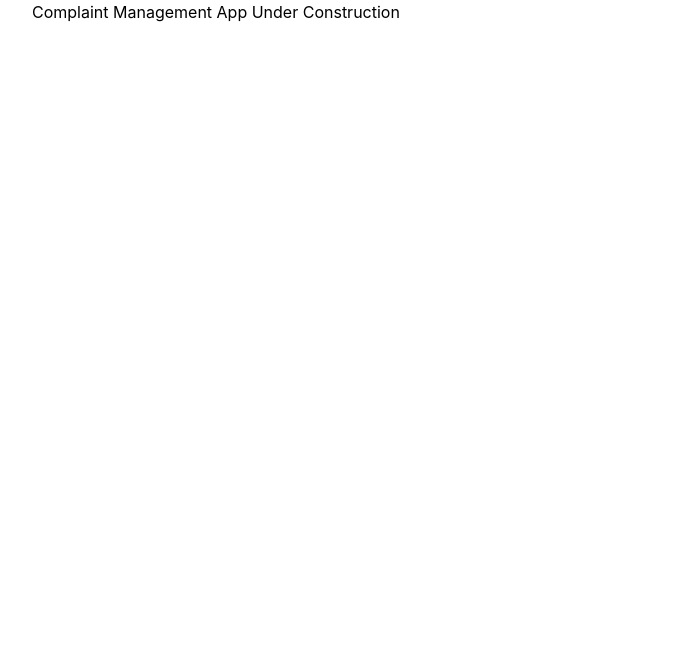
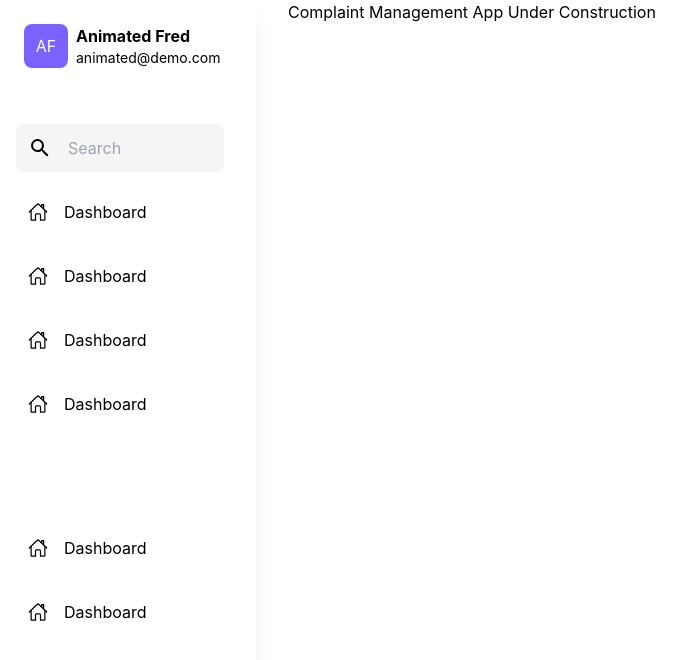
Before and after one commit to AjibolaDsol/complaint-management-system-next, a Next.js app: page / in a window 1280 px wide. Shown: the top 660 px of the page, without its empty margins (0-694 px from the left). Built offline with nearby package versions, Linux system fonts and the light colour scheme.

Commit message:
Added react icons and created mockup for sidebar

```diff
--- /dev/null
+++ b/components/Sidebar.js
@@ -0,0 +1,85 @@
+import {MdSearch, MdHome} from 'react-icons/md'
+import {IoHomeOutline} from 'react-icons/io5'
+import Link from 'next/link'
+
+
+
+function Sidebar() {
+    return (
+        <nav className='w-64 h-screen bg-white shadow-xl top-0 left-0 fixed z-10 overflow-x-hidden'>
+            <div className='h-fit'>
+                <div className=' mt-6 mx-6 mb-14 '>
+                    <div className='flex'>
+                        <div className='bg-primary rounded-lg w-11 h-11 text-white flex items-center justify-center'>
+                        AF
+                        </div>
+
+                        <div className='ml-2 font-bold text-md'>
+                            Animated Fred
+                            <div className='w-36 overflow-hidden text-sm font-normal'>
+                                animated@demo.com
+                            </div>
+                        </div>
+                    </div>
+                </div>
+
+                        <div className='w-52 mx-4 p-3 bg-light max-h-12 rounded-lg'>
+                            <div className='flex'>
+                                <MdSearch className='w-6 h-6 mr-4'/>
+                                <input id='search' type="search" placeholder='Search' className='bg-light w-36 outline-none border-none'/>
+                            </div>
+                        </div>
+
+                        <div className='mt-4 mx-4 w-52'>
+                            <div>
+                                <Link href="dashboard">
+                                    <div className='w-full bg-white h-12 rounded-lg hover:bg-light'>
+                                        <div className='flex items-center p-3 cursor-pointer '><IoHomeOutline className='mr-4 h-5 w-5 text-base'/> Dashboard</div>
+                                    </div>
+                                </Link>
+                            </div>
+                            <div className='mt-4'>
+                                <Link href="dashboard">
+                                    <div className='w-full bg-white h-12 rounded-lg hover:bg-light'>
+                                        <div className='flex items-center p-3 cursor-pointer '><IoHomeOutline className='mr-4 h-5 w-5 text-base'/> Dashboard</div>
+                                    </div>
+                                </Link>
+                            </div>
+                            <div className='mt-4'>
+                                <Link href="dashboard">
+                                    <div className='w-full bg-white h-12 rounded-lg hover:bg-light'>
+                                        <div className='flex items-center p-3 cursor-pointer '><IoHomeOutline className='mr-4 h-5 w-5 text-base'/> Dashboard</div>
+                                    </div>
+                                </Link>
+                            </div>
+                            <div className='mt-4'>
+                                <Link href="dashboard">
+                                    <div className='w-full bg-white h-12 rounded-lg hover:bg-light'>
+                                        <div className='flex items-center p-3 cursor-pointer '><IoHomeOutline className='mr-4 h-5 w-5 text-base'/> Dashboard</div>
+                                    </div>
+                                </Link>
+                            </div>
+                        </div>
+
+            <div className='mt-24 w-52 h-32 mx-4'>
+                 <div>
+                        <Link href="dashboard">
+                            <div className='w-full bg-white h-12 rounded-lg hover:bg-light'>
+                                <div className='flex items-center p-3 cursor-pointer '><IoHomeOutline className='mr-4 h-5 w-5 text-base'/> Dashboard</div>
+                            </div>
+                        </Link>
+                 </div>
+
+                 <div className='mt-4'>
+                            <div className='w-full bg-white h-12 rounded-lg hover:bg-light'>
+                                <div className='flex items-center p-3 cursor-pointer '><IoHomeOutline className='mr-4 h-5 w-5 text-base'/> Dashboard</div>
+                            </div>
+                 </div>
+            </div>
+            </div>
+
+        </nav>
+    );
+}
+
+export default Sidebar;
--- /dev/null
+++ b/layouts/index.js
@@ -0,0 +1,11 @@
+import Sidebar from "../components/Sidebar";
+
+
+export default function Layout({children}) {
+    return (
+        <>
+            <Sidebar/>
+             {children}
+        </>
+    );
+}
--- a/package.json
+++ b/package.json
@@ -12,7 +12,8 @@
     "firebase": "^9.9.1",
     "next": "12.2.3",
     "react": "18.2.0",
-    "react-dom": "18.2.0"
+    "react-dom": "18.2.0",
+    "react-icons": "^4.4.0"
   },
   "devDependencies": {
     "autoprefixer": "^10.4.7",
--- a/pages/_app.js
+++ b/pages/_app.js
@@ -1,7 +1,12 @@
+import Layout from '../layouts'
 import '../styles/globals.css'
 
 function MyApp({ Component, pageProps }) {
-  return <Component {...pageProps} />
+  return (
+    <Layout>
+      <Component {...pageProps} />
+    </Layout>
+  )
 }
 
 export default MyApp
--- /dev/null
+++ b/pages/dashboard.js
@@ -0,0 +1,11 @@
+
+
+function Dashboard() {
+    return (
+        <div>
+            Enter
+        </div>
+    );
+}
+
+export default Dashboard;
--- a/pages/index.js
+++ b/pages/index.js
@@ -11,7 +11,7 @@ export default function Home() {
         <link rel="icon" href="/favicon.ico" />
       </Head>
 
-      <main>
+      <main className='ml-64'>
         <h1>Complaint Management App Under Construction</h1>
       </main>
     </div>
--- /dev/null
+++ b/pages/notifications.js
@@ -0,0 +1,9 @@
+function Notifications() {
+    return (
+        <div>
+            Enter
+        </div>
+    );
+}
+
+export default Notifications;
--- a/styles/globals.css
+++ b/styles/globals.css
@@ -19,7 +19,7 @@ a {
   box-sizing: border-box;
 }
 
-@media (prefers-color-scheme: dark) {
+/* @media (prefers-color-scheme: dark) {
   html {
     color-scheme: dark;
   }
@@ -27,4 +27,4 @@ a {
     color: white;
     background: black;
   }
-}
+} */
--- a/tailwind.config.js
+++ b/tailwind.config.js
@@ -5,7 +5,13 @@ module.exports = {
     "./components/**/*.{js,ts,jsx,tsx}",
   ],
   theme: {
-    extend: {},
+    extend: {
+      colors: {
+        primary: "#7B61FF",
+        secondary: "#A5B4FC",
+        light: "#F5F5F5",
+      }
+    },
   },
   plugins: [],
 }
```
Also changed, not shown: 1 other file (tests, documents, lock files or other folders).
